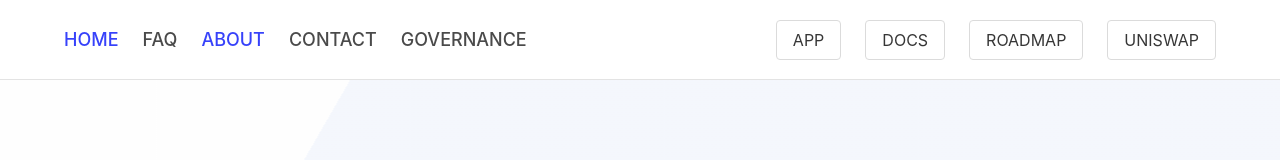
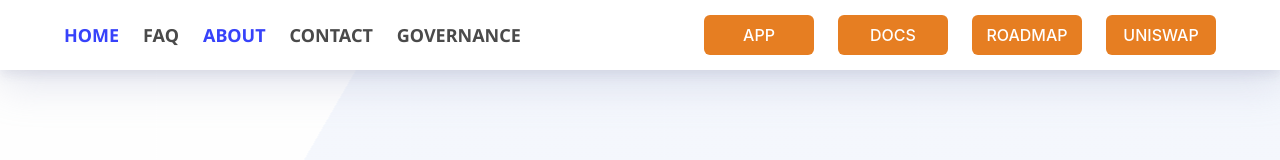
Before and after one commit to SuhailCM/thirmprotocol.github.io, a Vue app: page /about in a window 1280 px wide. Shown: the top 160 px of the page. Built offline with nearby package versions, Linux system fonts and the light colour scheme; no server answers; what vue-plugin-load-script would draw is missing.

Commit message:
design tweaks

```diff
--- a/src/App.vue
+++ b/src/App.vue
@@ -34,7 +34,7 @@
 
 		<router-view />
 
-		<section class="hero is-medium">
+		<section class="hero">
 			<div class="hero-body">
 				<div class="container">
 					<div class="social-icons">
@@ -80,6 +80,18 @@
 </template>
 
 <style scoped>
+
+	@import url('https://fonts.googleapis.com/css2?family=Noto+Sans:wght@400;700;500;600&display=swap');
+
+#app {
+  margin: 0;
+  font-family: 'Noto Sans', 'Roboto', 'Oxygen',
+    'Ubuntu', 'Cantarell', 'Fira Sans', 'Droid Sans', 'Helvetica Neue',
+    sans-serif !important;
+  -webkit-font-smoothing: antialiased;
+  -moz-osx-font-smoothing: grayscale;
+}
+
 .bg {
 	animation: slide 20s ease-in-out infinite alternate;
 	background-image: linear-gradient(-60deg, #d8e2f78e 50%, rgb(255, 255, 255) 50%);
@@ -102,11 +114,12 @@
 }
 
 .navbar-wrapper {
-	border-bottom: 1px solid #e3e3e3;
-	height: 80px;
+	box-shadow: 0 5px 10px rgba(154, 160, 185, 0.2), 2px 15px 40px rgba(166, 173, 201, 0.3);
+	overflow: hidden;
+	height: 70px;
 	font-size: 18px;
-	font-weight: 500;
-	padding: 12px 0;
+	font-weight: 700;
+	padding: 8px 0;
 }
 
 .navbar-wrapper .logo img {
@@ -137,6 +150,19 @@
 	text-align: center;
 	margin: 24px 0;
 }
+
+.navbar-end button {
+	color: #ffffff;
+	font-weight: 500;
+	border: 0;
+	border-radius: 6px;
+	width: 110px;
+	background: #e67e22;
+}
+
+.navbar-end button:hover {
+	background: #d35400;
+}
 </style>
 
 <script>
--- a/src/components/all.vue
+++ b/src/components/all.vue
@@ -4,13 +4,11 @@
 			<div class="hero-body">
 				<div class="container">
 					<div class="title">Important Components</div>
-					<hr />
 					<div class="columns is-vcentered is-multiline">
 						<div class="column is-4" v-for="item in list" :key="item.title">
 							<div class="box style1">
-								<strong>{{ item.title }}</strong>
-								<hr />
-								{{ item.guide }}
+								<div class="comp-title">{{ item.title }}</div>
+								<p>{{ item.guide }}</p>
 							</div>
 						</div>
 					</div>
@@ -18,14 +16,14 @@
 			</div>
 		</section>
 
-		<section class="hero is-light is-hidden-mobile">
+		<section class="coins-list hero is-hidden-mobile">
 			<div class="hero-body">
 				<div class="container">
 					<div class="columns is-multiline">
 						<div class="column is-2" v-for="item in lot" :key="item.symbol">
 							<b-tooltip :label="item.name" position="is-top">
 								<a target="_blank" v-bind:href="'https://etherscan.io/address/' + item.address">
-									<figure class="image is-128x128 box zoom">
+									<figure class="image is-128x128">
 										<img v-bind:src="item.logoURI.trim()" />
 									</figure>
 								</a>
@@ -37,6 +35,22 @@
 		</section>
 	</div>
 </template>
+
+<style>
+.box.style1 .comp-title {
+	font-size: 21px;
+	color: #d35400;
+	text-transform: uppercase;
+	font-weight: 700;
+	padding: 16px 0;
+}
+
+.coins-list {
+	padding: 60px 0;
+	background-color: rgba(225,225,225,0.2);
+}
+
+</style>
 
 <script>
 export default {
--- a/src/components/medium.vue
+++ b/src/components/medium.vue
@@ -1,5 +1,5 @@
 <template>
-  <section class="hero is-medium is-hidden-mobile">
+  <section class="medium-wrapper hero is-hidden-mobile">
     <div class="hero-body">
       <div class="container">
         <div
@@ -12,6 +12,26 @@
     </div>
   </section>
 </template>
+
+<style>
+.medium-wrapper {
+  padding: 60px 0;
+}
+
+.medium-widget-article__image img {
+  border-radius: 8px;
+	border: 1px solid #e3e3e3;
+}
+
+.medium-widget-article__title {
+  font-size: 16px;
+}
+
+.medium-widget-article__description {
+  font-size: 15px;
+  color: #666 !important;
+}
+</style>
 
 <script>
 export default {
--- a/src/x/index.vue
+++ b/src/x/index.vue
@@ -45,30 +45,23 @@
 			</div>
 		</section>
 
-		<section class="hero is-medium">
+		<section class="hero">
 			<div class="hero-body">
 				<div class="container">
 					<div class="columns is-vcentered is-multiline">
 						<div class="column is-6">
 							<div class="columns is-multiline">
-								<div class="column is-4">
-									<div class="box">
+								<div class="features">
+									<div class="feature">
 													<p>Diversify</p>
 												</div>
-								</div>
-
-								<div class="column is-4">
-									<div class="box">
+												<div class="feature">
 													<p>Earn Interest</p>
 												</div>
-								</div>
-
-								<div class="column is-4">
-									<div class="box">
+												<div class="feature">
 													<p>Secured</p>
 												</div>
 								</div>
-
 									<div class="column is-12">
 									<div class="box">
 										<p>
@@ -112,6 +105,21 @@
 	padding: 8px;
 }
 
+.features {
+	margin: 16px 8px;
+	display: flex;
+	justify-content: space-around;
+	width: 100%;
+}
+
+.features .feature {
+	font-size: 21px;
+	color: #d35400;
+	text-transform: uppercase;
+	font-weight: 700;
+	padding: 0 16px;
+}
+
 </style>
 
 <script>
```
Lines whose indentation alone changed are shown as unchanged.
